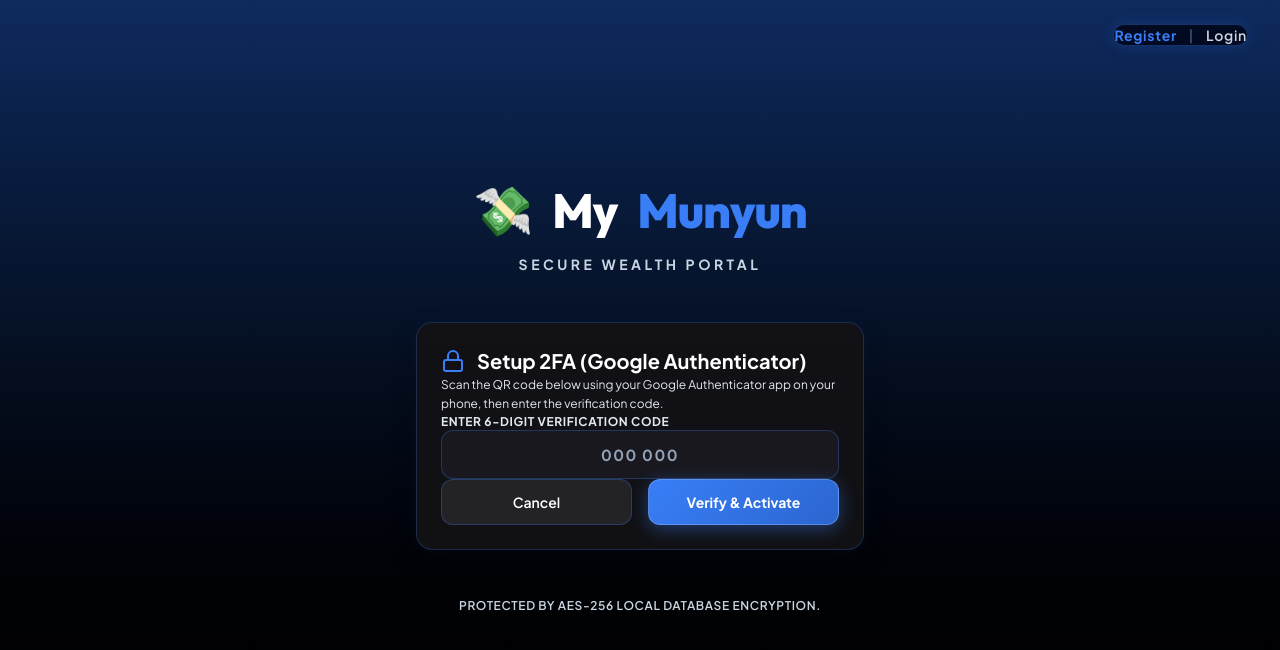
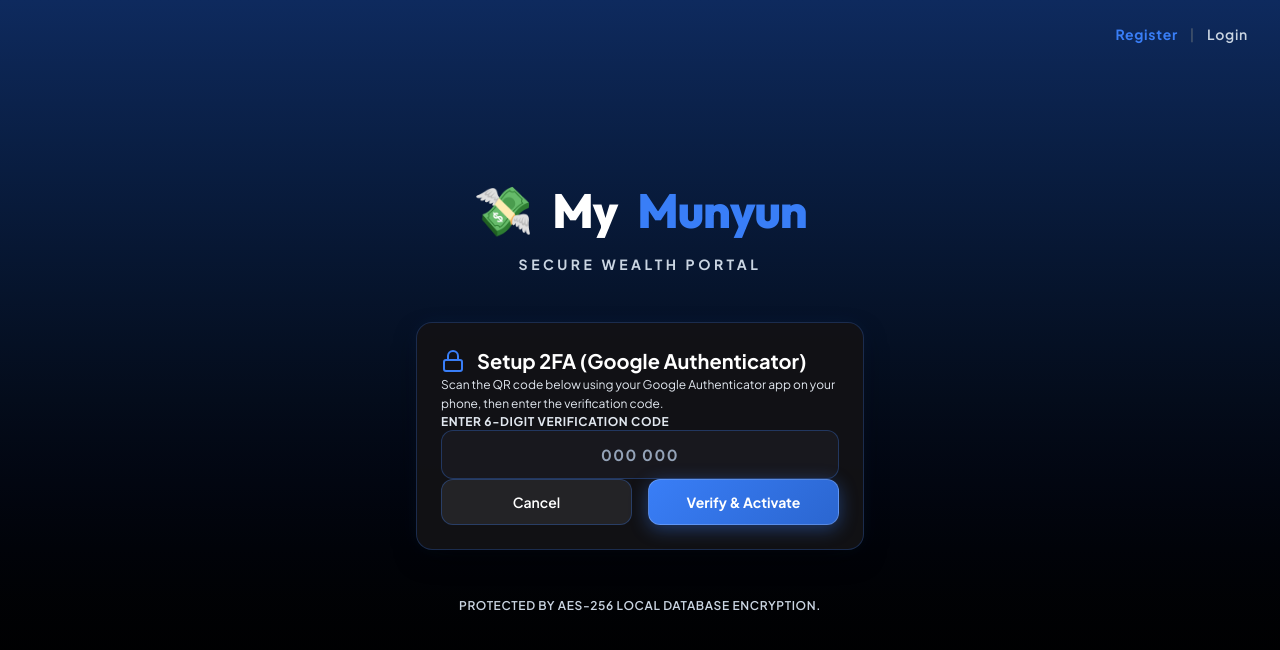
Before and after one commit to idongCodes/my-munyun, a Next.js app: page / in a window 1280 px wide. Both pictures are taken after a click on the button "Register". Shown: the top 650 px of the page. Built offline with nearby package versions, Linux system fonts and the light colour scheme.

Commit message:
style: remove pill background and border from top right Register | Login text

```diff
--- a/src/app/page.tsx
+++ b/src/app/page.tsx
@@ -648,7 +648,7 @@
     return (
       <div className="fixed inset-0 h-screen min-h-screen h-[100vh] min-h-[100vh] w-screen min-w-screen w-[100vw] bg-gradient-to-b from-[#0e2a5e] via-[#040c1b] to-black flex flex-col justify-center items-center z-50 animate-splash px-4 py-6 sm:p-12 relative overflow-hidden">
         {/* Top Right Navigation: Register | Login */}
-        <div className="absolute top-4 right-4 sm:top-6 sm:right-8 z-50 flex items-center gap-2.5 text-xs sm:text-sm font-semibold tracking-wider bg-slate-950/85 border border-[#397ef7]/35 px-4 py-2 rounded-full backdrop-blur-md shadow-[0_0_15px_rgba(57,126,247,0.2)]">
+        <div className="absolute top-4 right-4 sm:top-6 sm:right-8 z-50 flex items-center gap-2.5 text-xs sm:text-sm font-semibold tracking-wider">
           <button
             type="button"
             onClick={() => {
@@ -715,7 +715,7 @@
     return (
       <div className="relative min-h-screen bg-gradient-to-b from-[#0e2a5e] via-[#040c1b] to-black flex items-center justify-center p-6 sm:p-10 overflow-hidden">
         {/* Top Right Navigation: Register | Login */}
-        <div className="absolute top-4 right-4 sm:top-6 sm:right-8 z-50 flex items-center gap-2.5 text-xs sm:text-sm font-semibold tracking-wider bg-slate-950/85 border border-[#397ef7]/35 px-4 py-2 rounded-full backdrop-blur-md shadow-[0_0_15px_rgba(57,126,247,0.2)]">
+        <div className="absolute top-4 right-4 sm:top-6 sm:right-8 z-50 flex items-center gap-2.5 text-xs sm:text-sm font-semibold tracking-wider">
           <button
             type="button"
             onClick={() => {
```
